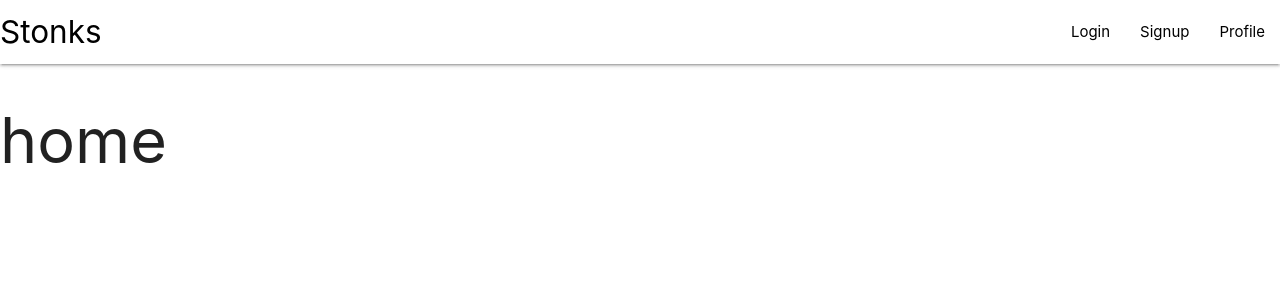
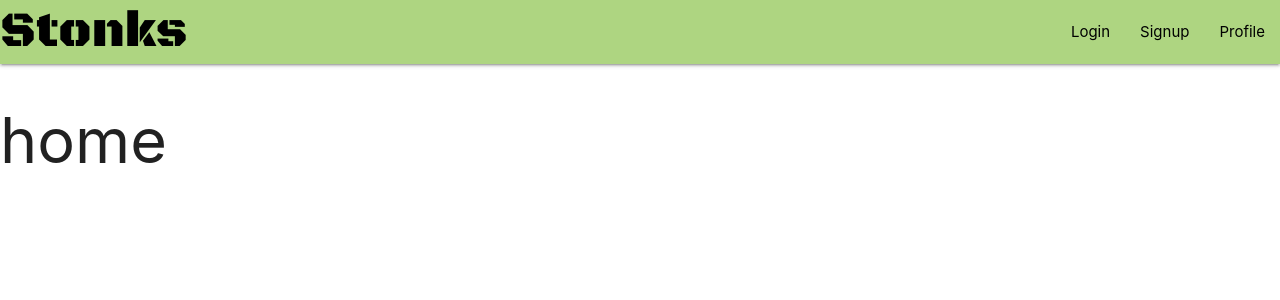
Before and after one commit to Kyouma-san/Stonk2.0, a React (Create React App) app in the folder client/: page / in a window 1280 px wide. Shown: the top 300 px of the page. Built offline with nearby package versions, Linux system fonts and the light colour scheme.

Commit message:
login screen

```diff
--- a/client/src/App.css
+++ b/client/src/App.css
@@ -1,3 +1,26 @@
+@import url('https://fonts.googleapis.com/css2?family=Black+Ops+One&display=swap');
+
 a{
   color: black !important;
 }
+
+.brand-logo {
+  font-family: 'Black Ops One', cursive;     /* brand logo font */
+  font-size: 50px !important;
+}
+
+.mycard {
+  margin-top: 30px;
+}
+
+.auth-card{
+  padding: 20px;
+  text-align: center;
+  max-width: 400px;
+  margin: 10px auto;
+}
+
+.input-field input[type=text]:focus {
+  border-bottom: 1px solid rgb(48, 109, 7) !important;
+  box-shadow: 0 1px 0 0 rgb(48, 109, 7) !important;
+}
--- a/client/src/components/Navbar.js
+++ b/client/src/components/Navbar.js
@@ -1,15 +1,15 @@
 import React from 'react'
-import {Link} from 'react-router-dom'
+import {Link} from 'react-router-dom'   //used to avoid reloading each time going to a different route
 
 const NavBar = ()=>{
     return (
   <nav>
-  <div className="nav-wrapper white">
-    <Link href="/" className="left brand-logo">Stonks</Link>
+  <div className="nav-wrapper #8bc34a #aed581 light-green lighten-2">
+    <Link to="/" className="left brand-logo">Stonks</Link>
     <ul id="nav-mobile" className="right">
-      <li><Link href="/signin">Login</Link></li>
-      <li><Link href="/signup">Signup</Link></li>
-      <li><Link href="/profile">Profile</Link></li>
+      <li><Link to="/signin">Login</Link></li>
+      <li><Link to="/signup">Signup</Link></li>
+      <li><Link to="/profile">Profile</Link></li>
     </ul>
   </div>
 </nav>
--- a/client/src/components/screens/Login.js
+++ b/client/src/components/screens/Login.js
@@ -1,10 +1,17 @@
 import React from 'react'
 
-const Login = ()=>{
+const Login = () => {
     return (
-        <h1>
-            Login
-        </h1>
+        <div className="mycard">
+            <div className="card auth-card input-field">
+                <h2>Stonks</h2>
+                <input type="text" placeholder="email" />
+                <input type="text" placeholder="password" />
+                <button className="btn waves-effect waves-light #8bc34a light-green" >
+                    Login
+                </button>
+            </div>
+        </div>
     )
 }
 
```
